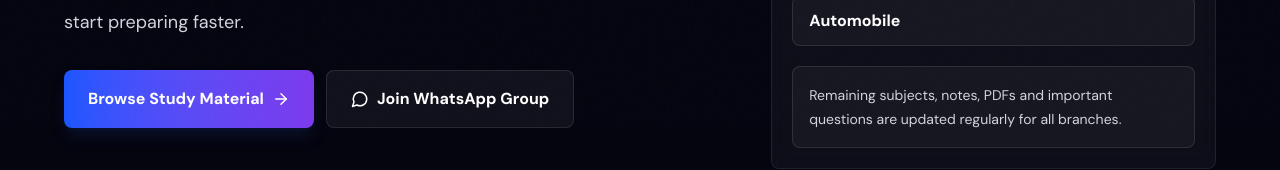
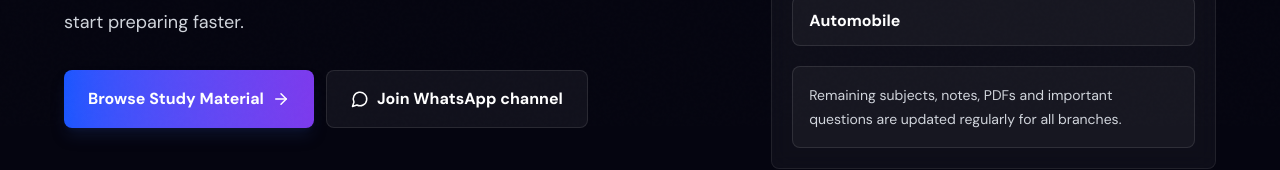
Before and after one commit to rshubdiplomawebsite-spec/rsnew, a Next.js app: page / in a window 1280 px wide. Shown: the part 674-844 px from the top of the page. Built offline with nearby package versions, Linux system fonts and the light colour scheme; no server answers; the database is empty.

Commit message:
Update heroSection.jsx

```diff
--- a/src/components/heroSection.jsx
+++ b/src/components/heroSection.jsx
@@ -41,13 +41,13 @@ export default function Hero() {
               <ArrowRight size={18} />
             </Link>
             <a
-              href="https://chat.whatsapp.com/BaYThHd1Kvt9VfyEfVB9Ur"
+              href="https://whatsapp.com/channel/0029VaUTY3p4CrfpY1DEPq2M"
               target="_blank"
               rel="noopener noreferrer"
               className="inline-flex items-center justify-center gap-2 rounded-lg border border-white/10 bg-white/5 px-6 py-4 font-bold text-white transition hover:-translate-y-1 hover:border-[#25D366]/40 hover:bg-[#25D366]/15"
             >
               <MessageCircle size={18} />
-              Join WhatsApp Group
+              Join WhatsApp channel
             </a>
           </div>
         </div>
```
